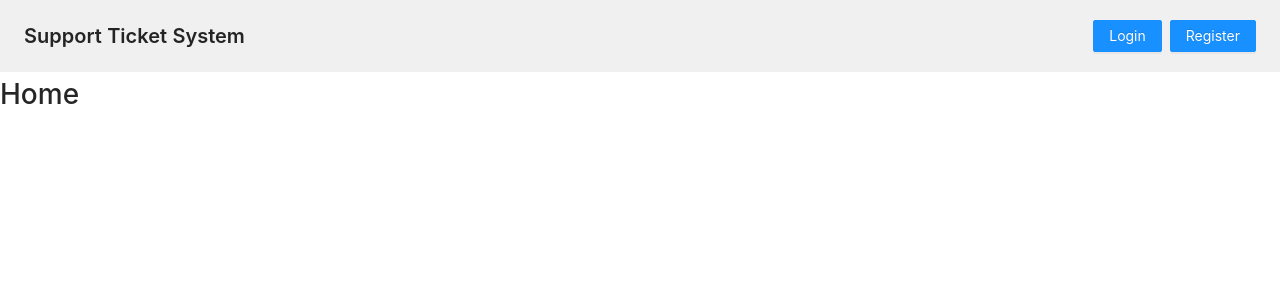
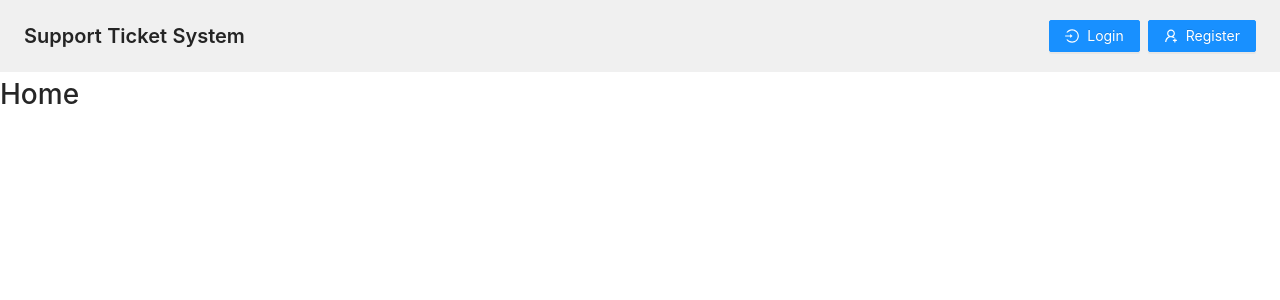
Before and after one commit to HarryCravDev/support-ticket-front-end, a React (Vite) app: page / in a window 1280 px wide. Shown: the top 300 px of the page. Built offline with nearby package versions, Linux system fonts and the light colour scheme.

Commit message:
feature/adding-icons-to-links

```diff
--- a/src/components/header/Header.tsx
+++ b/src/components/header/Header.tsx
@@ -2,6 +2,11 @@ import { PageHeader, Button } from "antd";
 import { useNavigate } from "react-router-dom";
 import { useAppSelector, useAppDispatch } from "../../app/hooks";
 import { selectUser, logout } from "../../slices/userSlices";
+import {
+	LogoutOutlined,
+	LoginOutlined,
+	UserAddOutlined,
+} from "@ant-design/icons";
 
 const Header = () => {
 	const navigate = useNavigate();
@@ -23,6 +28,7 @@ const Header = () => {
 					!isLoggedIn ? (
 						[
 							<Button onClick={() => navigate("login")} key="1" type="primary">
+								<LoginOutlined />
 								Login
 							</Button>,
 							<Button
@@ -30,11 +36,13 @@ const Header = () => {
 								key="2"
 								type="primary"
 							>
+								<UserAddOutlined />
 								Register
 							</Button>,
 						]
 					) : (
 						<Button onClick={handleLogout} key="1" type="primary">
+							<LogoutOutlined />
 							Logout
 						</Button>
 					)
```
